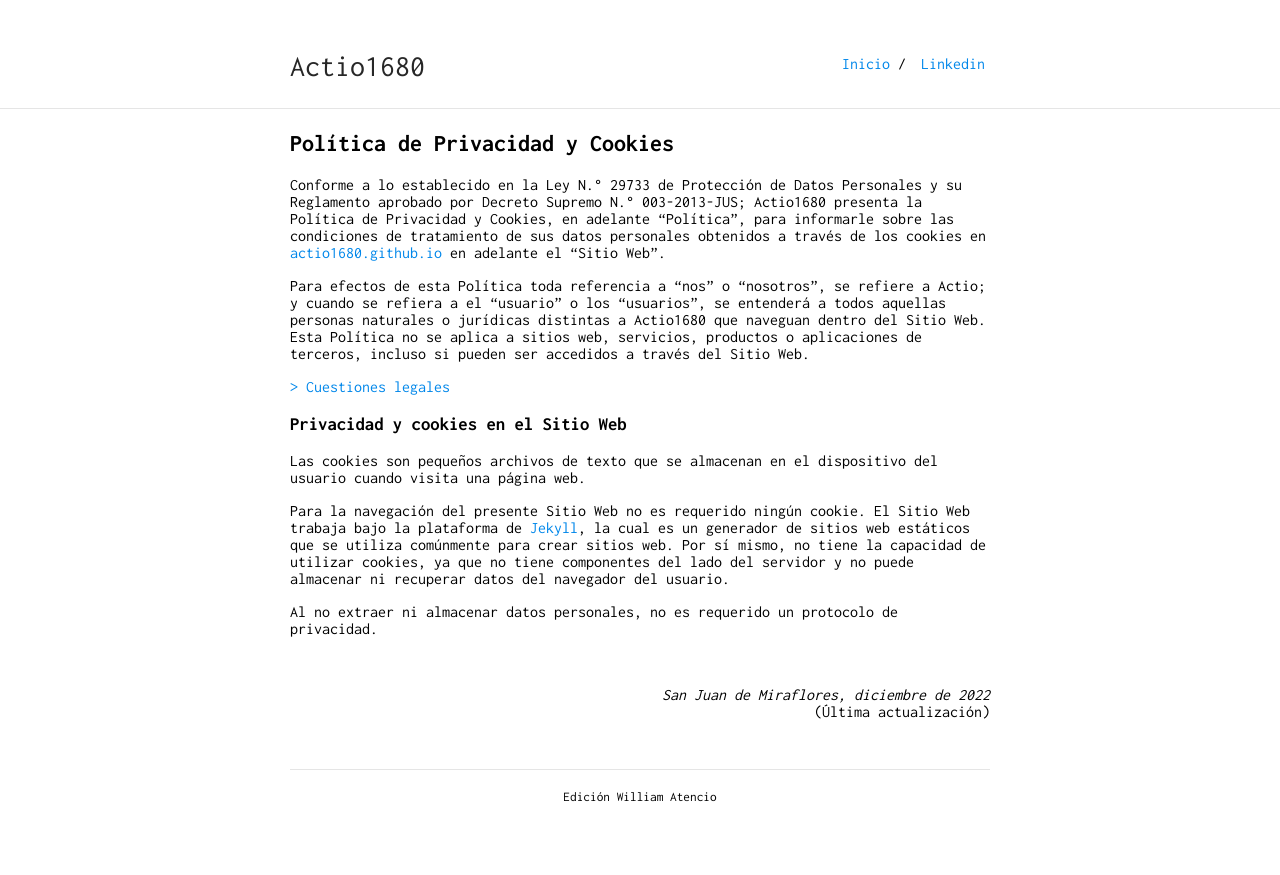
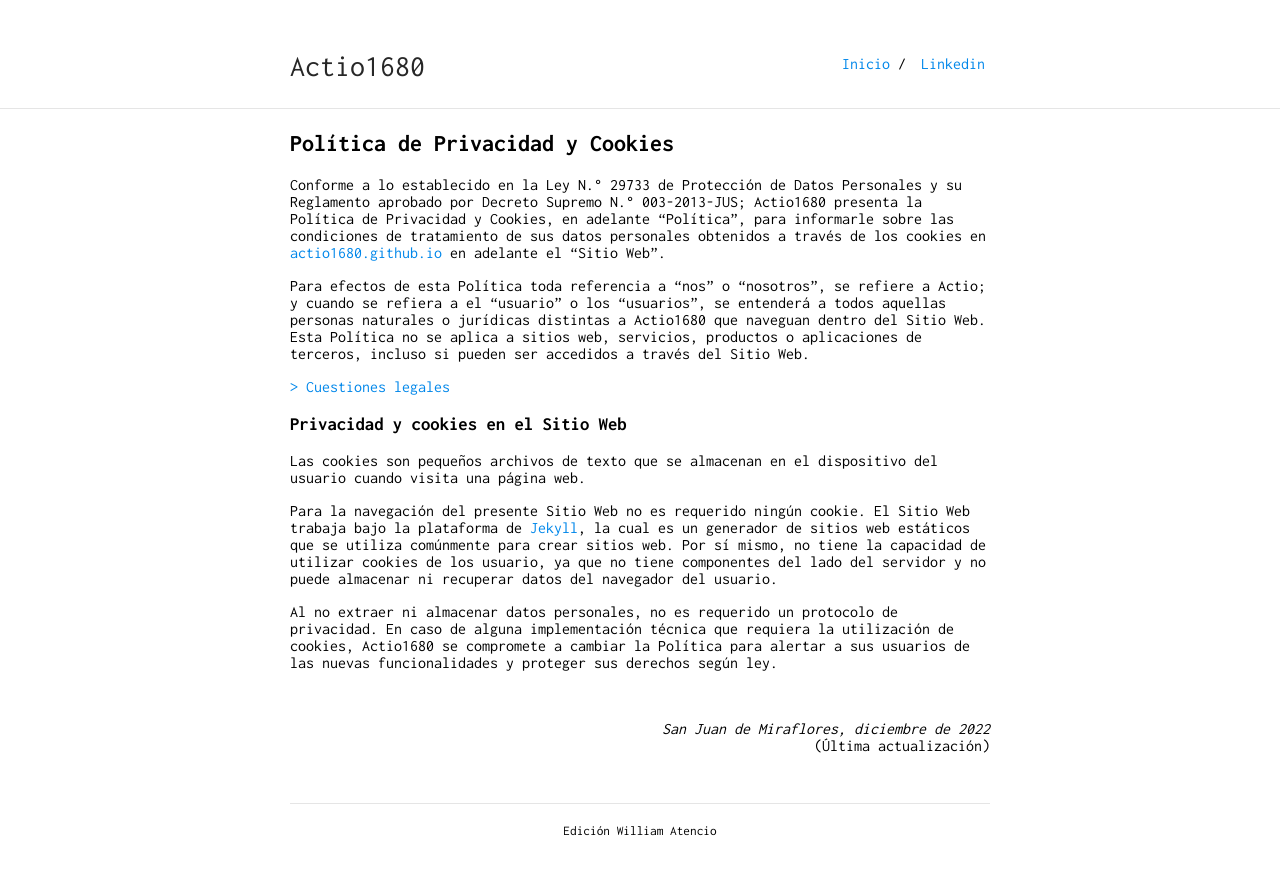
Before and after one commit to actio1680/actio1680.github.io, a Jekyll site: the page built from administracion/politica-privacidad-cookies.md, in a window 1280 px wide. Shown: the top 875 px of the page. Built offline with Jekyll 4.4.1, drawn with Linux system fonts in a browser that asks for light colours; our own code applies the rules of GitHub Pages for plain Markdown files.

Commit message:
Update politica-privacidad-cookies.md

```diff
--- a/administracion/politica-privacidad-cookies.md
+++ b/administracion/politica-privacidad-cookies.md
@@ -12,9 +12,9 @@ Para efectos de esta Política toda referencia a “nos” o “nosotros”, se
 ### Privacidad y cookies en el Sitio Web
 Las cookies son pequeños archivos de texto que se almacenan en el dispositivo del usuario cuando visita una página web.
 
-Para la navegación del presente Sitio Web no es requerido ningún cookie. El Sitio Web trabaja bajo la plataforma de [Jekyll](https://jekyllrb.com/), la cual es un generador de sitios web estáticos que se utiliza comúnmente para crear sitios web. Por sí mismo, no tiene la capacidad de utilizar cookies, ya que no tiene componentes del lado del servidor y no puede almacenar ni recuperar datos del navegador del usuario.
+Para la navegación del presente Sitio Web no es requerido ningún cookie. El Sitio Web trabaja bajo la plataforma de [Jekyll](https://jekyllrb.com/), la cual es un generador de sitios web estáticos que se utiliza comúnmente para crear sitios web. Por sí mismo, no tiene la capacidad de utilizar cookies de los usuario, ya que no tiene componentes del lado del servidor y no puede almacenar ni recuperar datos del navegador del usuario.
 
-Al no extraer ni almacenar datos personales, no es requerido un protocolo de privacidad.
+Al no extraer ni almacenar datos personales, no es requerido un protocolo de privacidad. En caso de alguna implementación técnica que requiera la utilización de cookies, Actio1680 se compromete a cambiar la Política para alertar a sus usuarios de las nuevas funcionalidades y proteger sus derechos según ley.
 
 <br>
 <div align="right">
```
